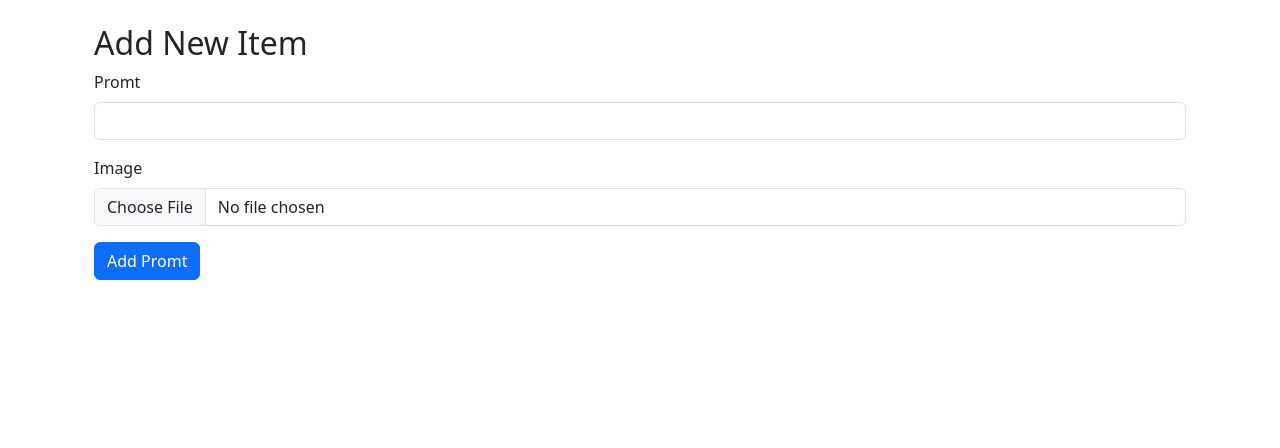
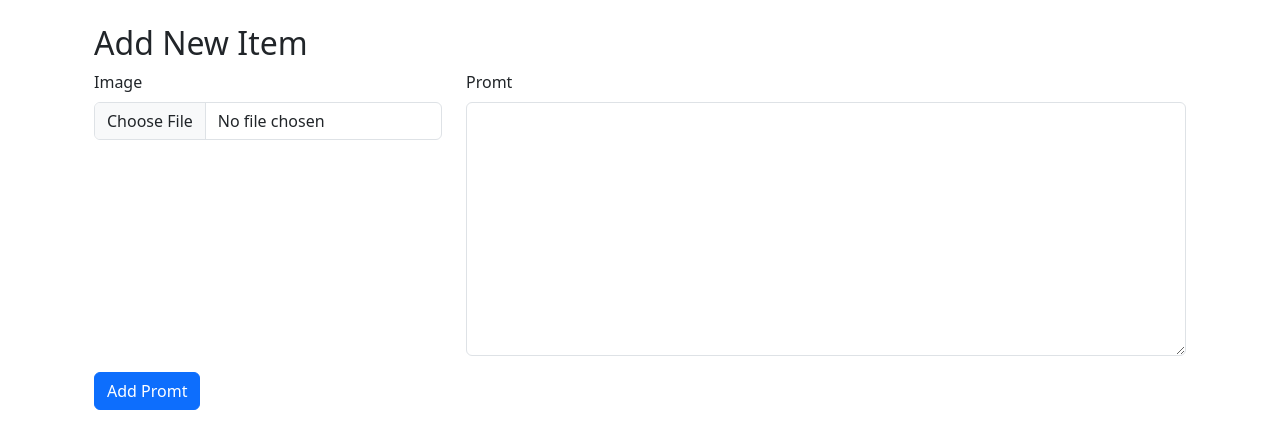
Before and after one commit to sachinssagar/promt-keeper-frontend, a React (Create React App) app: page /add in a window 1280 px wide. Shown: the top 448 px of the page. Built offline with nearby package versions, Linux system fonts and the light colour scheme; no server answers.

Commit message:
some css improved

```diff
--- a/package.json
+++ b/package.json
@@ -39,5 +39,8 @@
       "last 1 firefox version",
       "last 1 safari version"
     ]
+  },
+  "devDependencies": {
+    "@babel/plugin-proposal-private-property-in-object": "^7.21.11"
   }
 }
--- a/src/components/AddItem.jsx
+++ b/src/components/AddItem.jsx
@@ -48,20 +48,8 @@ function AddItem() {
       <h2>Add New Item</h2>
       <form onSubmit={handleSubmit}>
         <div className="row mb-3">
-          <div className="col-12">
-            <label className="form-label">Promt</label>
-            <input
-              type="text"
-              className="form-control"
-              value={promt}
-              onChange={(e) => setPromt(e.target.value)}
-              required
-            />
-          </div>
-        </div>
-
-        <div className="row mb-3">
-          <div className="col-12">
+          <div className="col-md-4">
+            <div className="mb-3">
               <label className="form-label">Image</label>
               <input
                 type="file"
@@ -70,9 +58,6 @@ function AddItem() {
                 onChange={handleImage}
                 required
               />
-          </div>
-        </div>
-
               {imagePrevURL && (
                 <div className="row mb-3">
                   <div className="col-12">
@@ -80,11 +65,25 @@ function AddItem() {
                       src={imagePrevURL}
                       alt="Preview"
                       className="img-thumbnail"
-                style={{ maxHeight: '200px', width: '100%', objectFit: 'cover' }}
+                      style={{ maxHeight: '250px', objectFit: 'contain' }}
                     />
                   </div>
                 </div>
               )}
+            </div>
+          </div>
+          <div className="col-md-8">
+            <label className="form-label">Promt</label>
+            <textarea
+              type="text"
+              className="form-control"
+              value={promt}
+              onChange={(e) => setPromt(e.target.value)}
+              required
+              rows={10}
+            />
+          </div>
+        </div>
 
         <button type="submit" className="btn btn-primary" disabled={isLoading}>
           {isLoading ? 'Adding Promt...' : 'Add Promt'}
--- a/src/components/CardList.jsx
+++ b/src/components/CardList.jsx
@@ -6,7 +6,7 @@ import Pagination from '../utils/Pagination';
 function CardList() {
   const [items, setItems] = useState([]);
   const [totalItems, setTotalItems] = useState(0);
-  const itemsPerPage = 10;
+  const itemsPerPage = 32;
   const navigate = useNavigate();
   const [searchParams, setSearchParams] = useSearchParams();
 
@@ -34,16 +34,30 @@ function CardList() {
     navigate(`/view/${id}`);
   };
 
+  const handleAddClick = () => {
+    navigate('/add');
+  };
+
   const truncateText = (text, maxLength) => {
     return text.length > maxLength ? text.slice(0, maxLength) + '...' : text;
   };
 
   return (
     <div className="container list-container mt-4">
-      <h2 className="my-4 text-center">Prompt List</h2>
+      <div className="d-flex justify-content-between align-items-center mb-4">
+        <h2 className="text-center">My Prompts</h2>
+        <button className="btn btn-primary" onClick={handleAddClick}>
+          Add
+        </button>
+      </div>
+      {totalItems === 0 ? (
+        <div className="no-items-message text-center">
+          <h5>No items found.</h5>
+        </div>
+      ) : (
         <div className="row">
           {items?.map((item) => (
-          <div className="col-md-4 mb-4" key={item?._id}>
+            <div className="col-md-4 col-lg-3 mb-4" key={item?._id}>
               <div
                 className="card h-100"
                 onClick={() => handleCardClick(item?._id)}
@@ -53,7 +67,7 @@ function CardList() {
                   src={item.image.url}
                   alt={item.promt}
                   className="card-img-top"
-                style={{ height: '200px', objectFit: 'contain' }}
+                  style={{ maxHeight: '200px', objectFit: 'contain' }}
                 />
                 <div className="card-body d-flex flex-column">
                   <h5 className="card-title">{truncateText(item?.promt, 75)}</h5>
@@ -62,6 +76,7 @@ function CardList() {
             </div>
           ))}
         </div>
+      )}
       <Pagination
         productsPerPage={itemsPerPage}
         totalProducts={totalItems}
--- a/src/components/DetailView.jsx
+++ b/src/components/DetailView.jsx
@@ -27,7 +27,7 @@ function DetailView() {
   }, [id]);
 
   const handleDelete = async () => {
-    if (window.confirm('Are you sure you want to delete this item?')) {
+    setIsLoading(true);
     try {
       await apiCalls.deleteItem(id);
       toast.success('Item deleted successfully');
@@ -35,7 +35,8 @@ function DetailView() {
     } catch (error) {
       console.error('Error deleting item:', error);
       toast.error('Error deleting item');
-      }
+    } finally {
+      setIsLoading(false);
     }
   };
 
@@ -53,7 +54,7 @@ function DetailView() {
             src={item.image.url}
             alt={item.promt}
             className="img-fluid rounded"
-            style={{ maxHeight: '400px', objectFit: 'cover' }}
+            style={{ maxHeight: '400px', objectFit: 'contain' }}
           />
         </div>
         <div className="col-md-8">
--- a/src/components/EditItem.jsx
+++ b/src/components/EditItem.jsx
@@ -88,7 +88,7 @@ function EditItem() {
                 src={imagePrevURL}
                 alt="Preview"
                 className="img-fluid mt-2"
-                style={{ maxHeight: '400px', objectFit: 'cover' }}
+                style={{ maxHeight: '400px', objectFit: 'contain' }}
               />
             )}
           </div>
@@ -96,12 +96,13 @@ function EditItem() {
           <div className="col-md-6">
             <div className="mb-3">
               <label className="form-label">Promt</label>
-              <input
+              <textarea
                 type="text"
                 className="form-control"
                 value={promt}
                 onChange={(e) => setPromt(e.target.value)}
                 required
+                rows={10}
               />
             </div>
           </div>
```
Also changed, not shown: 1 other file (tests, documents, lock files or other folders). Lines whose indentation alone changed are shown as unchanged.
